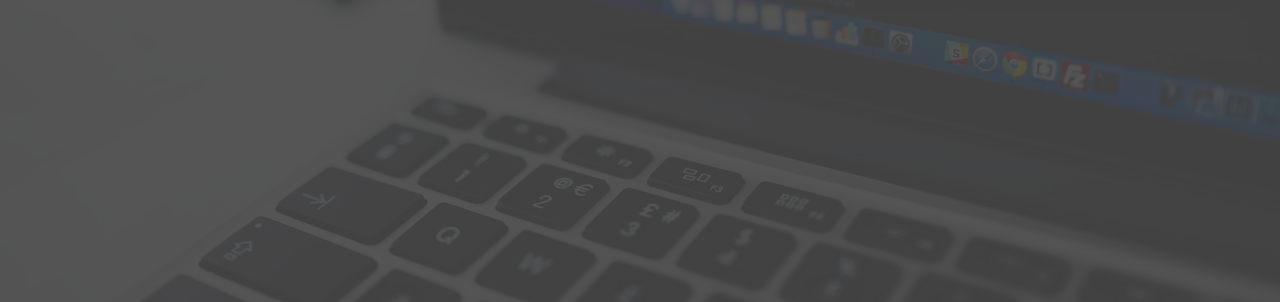
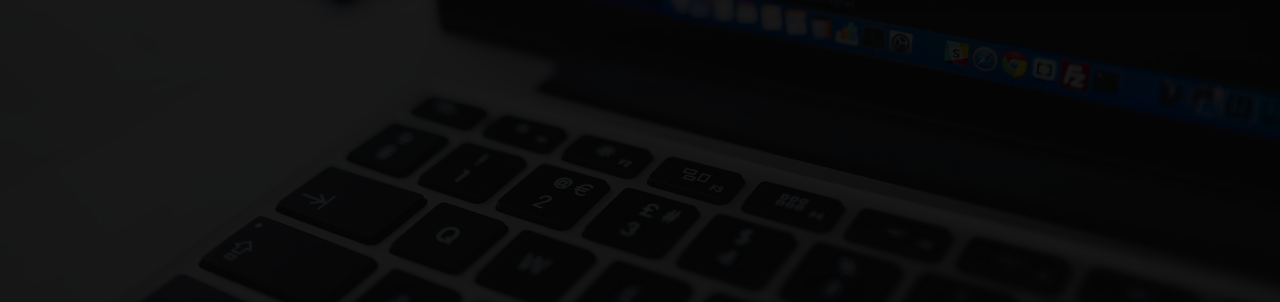
Before and after one commit to saxena11ashish/Portfolio, a website: page dist/index.html in a window 1280 px wide. Shown: the part 498-800 px from the top of the page. Drawn offline with Linux system fonts and the light colour scheme.

Commit message:
tweaked colors

```diff
--- a/scss/_config.scss
+++ b/scss/_config.scss
@@ -1,5 +1,12 @@
-$primary-color:#444;
-$secondary-color: #eece1a;
+$primary-color:#000;
+$secondary-color: #66fcf1;
+/*
+    66fcf1
+    ffcb9a
+    e98074
+    86c232
+    faed26
+*/
 $show-home-image:true;
 $home-image: url(../img/background.jpg);
 $background-opacity: 0.9;
```
Also changed, not shown: dist/about.html, dist/css/main.css.
